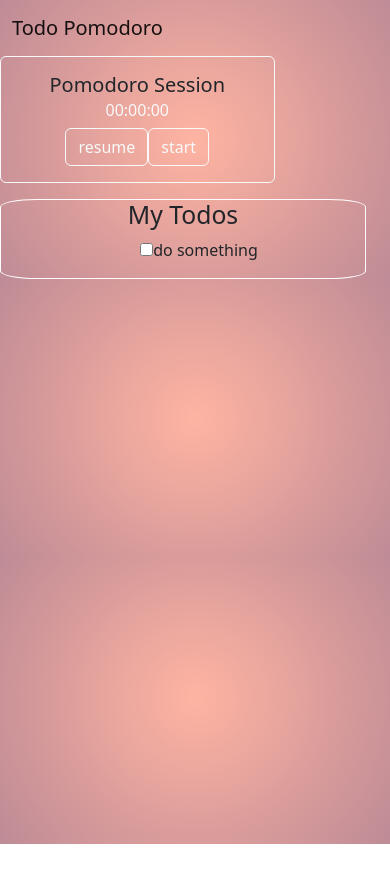
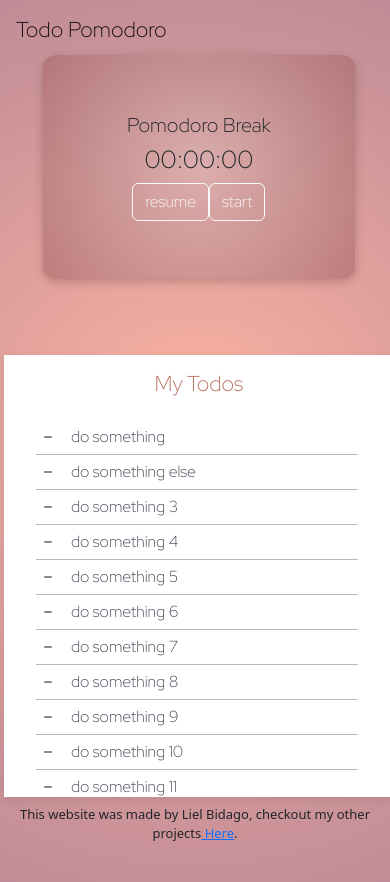
Before and after one commit to lielbidago/Todo-Pomodoro, a React (Create React App) app: page /Todos-and-pomodoro in a window 390 px wide. Shown: the top 882 px of the page. Before the commit the page ends 844 px from the top, so only its background shows below. Built offline with nearby package versions, Linux system fonts and the light colour scheme.

Commit message:
added design to the list and timer, and fixed timer zero issue

```diff
--- a/src/App.scss
+++ b/src/App.scss
@@ -1,34 +1,396 @@
+@import url('https://fonts.googleapis.com/css2?family=Lato:ital,wght@0,300;1,300&family=Red+Hat+Display:ital,wght@0,300;0,600;1,300&display=swap');
+
+h4{
+    font-family: 'Red Hat Display', sans-serif;
+}
 
 body{
     text-align: center;
     min-width: 243px;
-    width: 100vw;
-
-    // $font-family-base: system-ui;
-    background: rgb(255,180,162);
-    background: radial-gradient(circle, rgba(255,180,162,1) 0%, rgba(190,138,149,0.9902912621359223) 100%);
+    margin: 0;
+    padding: 0;
+    font-family: 'Red Hat Display', sans-serif;
+    background: #ffb4a2;
+    background: radial-gradient(circle, #ffb4a2 0%, #be8a95fc 100%);
 }
 
 .TodoPomodoroHeader{
-    position: relative;
-    border-bottom: black solid 1px;
+    min-width: 100vw;
+    grid-area: TodoPomodoroHeader;
+    height: fit-content;
+
 }
 
+.ListAndTimer{
+    display: grid;
+    grid-template-columns: 35% 65%;
+    grid-template-rows: minmax(auto, 8%) 1fr 5%;
+    font-family: 'Red Hat Display', sans-serif;
+    height: 100vh;
+    width: auto;
+    margin: 1%;
+    grid-template-areas:
+    "TodoPomodoroHeader TodoPomodoroHeader"
+    "TodoPomodoroList pomodoro-timer"
+    "footer footer"
+
+}
+
+
 .pomodoro-timer{
-    border: solid black;
+    grid-area: pomodoro-timer;
+    min-width: max-content;
+    min-height: max-content;
 
+
+}
+
+
+
+
+
+.timer{
+
+    padding:  15%;
+    margin: auto;
+    min-width: max-content;
+    min-height: max-content;
+    max-width: 80%;
+    text-align: center;
+    background: rgb(163, 163, 163);
+    background: radial-gradient(circle, rgba(255, 255, 255, 0.308) 0%, rgba(1, 0, 0, 0.148) 100%);
+    border-radius: 5%;
+    box-shadow: 0 3px 10px rgb(0 0 0 / 0.2);
 }
 
 .Todo-li{
     list-style: none;
+    border-bottom: 1px solid rgb(184, 184, 184);
+    width:90%;
+
 }
 
-// .pomodoro-timer{
-//     background-color: antiquewhite;
-
-// }
+.TodoPomodoroList > h4{
+    text-align: center;
+    color: #b97261;
+    padding: 4%;
+}
 
 .TodoPomodoroList{
-    border: solid 1px white;
-    border-radius: 10%;
+    grid-area: TodoPomodoroList;
+    min-width: max-content;
+    background: rgb(255, 255, 255);
+    justify-self: stretch;
+    align-self: stretch;
+    overflow-y: scroll;
+    box-shadow: 0 3px 10px rgba(0, 0, 0, 0.091);
 }
+footer{
+    grid-area: footer;
+    position: sticky;
+    bottom: 0;
+    width: 100vw;
+    // border: solid 1px black;
+    text-align: center;
+    font-weight: lighter;
+    font-size: small;
+}
+
+@media (max-width: 480px){
+    .ListAndTimer{
+        display: grid;
+        grid-template-columns: auto;
+        grid-template-rows: minmax(auto, 5%) minmax(auto, 30%) 1fr 5%;
+        height: 100vh;
+        width: 100vw;
+        gap: 1%;
+        grid-template-areas:
+        "TodoPomodoroHeader "
+        "pomodoro-timer"
+        "TodoPomodoroList"
+        "footer"
+
+    }
+
+    .TodoPomodoroHeader{
+        min-width: 100vw;
+        grid-area: TodoPomodoroHeader;
+    }
+
+    .timer{
+
+        min-width: 50vw;
+        width: 90vw;
+        text-align: center;
+        background: rgb(219,187,187);
+        background: radial-gradient(circle, rgba(219,187,187,0.5555555555555556) 0%, rgba(167,103,103,0.6231884057971014) 100%);
+
+    }
+
+    .TodoPomodoroList{
+        grid-area: TodoPomodoroList;
+        min-width: max-content;
+        background: rgb(255, 255, 255);
+        justify-self: stretch;
+        align-self: stretch;
+        overflow-y: scroll;
+        margin-top: 10%;
+    }
+}
+
+
+
+
+.checkbox-wrapper-11 {
+    --text: #414856;
+    --check: #858585fc;
+    --disabled: #d4d4d4fc;
+    --border-radius: 10px;
+    border-radius: var(--border-radius);
+    position: relative;
+    padding: 5px;
+    display: grid;
+    grid-template-columns: 30px auto;
+    align-items: center;
+  }
+  .checkbox-wrapper-11 label {
+    color: var(--text);
+    position: relative;
+    cursor: pointer;
+    display: grid;
+    align-items: center;
+    width: -webkit-fit-content;
+    width: -moz-fit-content;
+    width: fit-content;
+    transition: color 0.3s ease;
+  }
+  .checkbox-wrapper-11 label::before,
+  .checkbox-wrapper-11 label::after {
+    content: "";
+    position: absolute;
+  }
+  .checkbox-wrapper-11 label::before {
+    height: 2px;
+    width: 8px;
+    left: -27px;
+    background: var(--check);
+    border-radius: 2px;
+    transition: background 0.3s ease;
+  }
+  .checkbox-wrapper-11 label:after {
+    height: 4px;
+    width: 4px;
+    top: 8px;
+    left: -25px;
+    border-radius: 50%;
+  }
+  .checkbox-wrapper-11 input[type=checkbox] {
+    -webkit-appearance: none;
+    -moz-appearance: none;
+    position: relative;
+    height: 15px;
+    width: 15px;
+    outline: none;
+    border: 0;
+    margin: 0 15px 0 0;
+    cursor: pointer;
+    background: var(--background);
+    display: grid;
+    align-items: center;
+  }
+  .checkbox-wrapper-11 input[type=checkbox]::before, .checkbox-wrapper-11 input[type=checkbox]::after {
+    content: "";
+    position: absolute;
+    height: 2px;
+    top: auto;
+    background: var(--check);
+    border-radius: 2px;
+  }
+  .checkbox-wrapper-11 input[type=checkbox]::before {
+    width: 0px;
+    right: 60%;
+    transform-origin: right bottom;
+  }
+  .checkbox-wrapper-11 input[type=checkbox]::after {
+    width: 0px;
+    left: 40%;
+    transform-origin: left bottom;
+  }
+  .checkbox-wrapper-11 input[type=checkbox]:checked::before {
+    -webkit-animation: check-01-11 0.4s ease forwards;
+            animation: check-01-11 0.4s ease forwards;
+  }
+  .checkbox-wrapper-11 input[type=checkbox]:checked::after {
+    -webkit-animation: check-02-11 0.4s ease forwards;
+            animation: check-02-11 0.4s ease forwards;
+  }
+  .checkbox-wrapper-11 input[type=checkbox]:checked + label {
+    color: var(--disabled);
+    -webkit-animation: move-11 0.3s ease 0.1s forwards;
+            animation: move-11 0.3s ease 0.1s forwards;
+  }
+  .checkbox-wrapper-11 input[type=checkbox]:checked + label::before {
+    background: var(--disabled);
+    -webkit-animation: slice-11 0.4s ease forwards;
+            animation: slice-11 0.4s ease forwards;
+  }
+  .checkbox-wrapper-11 input[type=checkbox]:checked + label::after {
+    -webkit-animation: firework-11 0.5s ease forwards 0.1s;
+            animation: firework-11 0.5s ease forwards 0.1s;
+  }
+
+  @-webkit-keyframes move-11 {
+    50% {
+      padding-left: 8px;
+      padding-right: 0px;
+    }
+    100% {
+      padding-right: 4px;
+    }
+  }
+
+  @keyframes move-11 {
+    50% {
+      padding-left: 8px;
+      padding-right: 0px;
+    }
+    100% {
+      padding-right: 4px;
+    }
+  }
+  @-webkit-keyframes slice-11 {
+    60% {
+      width: 100%;
+      left: 4px;
+    }
+    100% {
+      width: 100%;
+      left: -2px;
+      padding-left: 0;
+    }
+  }
+  @keyframes slice-11 {
+    60% {
+      width: 100%;
+      left: 4px;
+    }
+    100% {
+      width: 100%;
+      left: -2px;
+      padding-left: 0;
+    }
+  }
+  @-webkit-keyframes check-01-11 {
+    0% {
+      width: 4px;
+      top: auto;
+      transform: rotate(0);
+    }
+    50% {
+      width: 0px;
+      top: auto;
+      transform: rotate(0);
+    }
+    51% {
+      width: 0px;
+      top: 8px;
+      transform: rotate(45deg);
+    }
+    100% {
+      width: 5px;
+      top: 8px;
+      transform: rotate(45deg);
+    }
+  }
+  @keyframes check-01-11 {
+    0% {
+      width: 4px;
+      top: auto;
+      transform: rotate(0);
+    }
+    50% {
+      width: 0px;
+      top: auto;
+      transform: rotate(0);
+    }
+    51% {
+      width: 0px;
+      top: 8px;
+      transform: rotate(45deg);
+    }
+    100% {
+      width: 5px;
+      top: 8px;
+      transform: rotate(45deg);
+    }
+  }
+  @-webkit-keyframes check-02-11 {
+    0% {
+      width: 4px;
+      top: auto;
+      transform: rotate(0);
+    }
+    50% {
+      width: 0px;
+      top: auto;
+      transform: rotate(0);
+    }
+    51% {
+      width: 0px;
+      top: 8px;
+      transform: rotate(-45deg);
+    }
+    100% {
+      width: 10px;
+      top: 8px;
+      transform: rotate(-45deg);
+    }
+  }
+  @keyframes check-02-11 {
+    0% {
+      width: 4px;
+      top: auto;
+      transform: rotate(0);
+    }
+    50% {
+      width: 0px;
+      top: auto;
+      transform: rotate(0);
+    }
+    51% {
+      width: 0px;
+      top: 8px;
+      transform: rotate(-45deg);
+    }
+    100% {
+      width: 10px;
+      top: 8px;
+      transform: rotate(-45deg);
+    }
+  }
+  @-webkit-keyframes firework-11 {
+    0% {
+      opacity: 1;
+      box-shadow: 0 0 0 -2px #4F29F0, 0 0 0 -2px #4F29F0, 0 0 0 -2px #4F29F0, 0 0 0 -2px #4F29F0, 0 0 0 -2px #4F29F0, 0 0 0 -2px #4F29F0;
+    }
+    30% {
+      opacity: 1;
+    }
+    100% {
+      opacity: 0;
+      box-shadow: 0 -15px 0 0px #4F29F0, 14px -8px 0 0px #4F29F0, 14px 8px 0 0px #4F29F0, 0 15px 0 0px #4F29F0, -14px 8px 0 0px #4F29F0, -14px -8px 0 0px #4F29F0;
+    }
+  }
+  @keyframes firework-11 {
+    0% {
+      opacity: 1;
+      box-shadow: 0 0 0 -2px #4F29F0, 0 0 0 -2px #4F29F0, 0 0 0 -2px #4F29F0, 0 0 0 -2px #4F29F0, 0 0 0 -2px #4F29F0, 0 0 0 -2px #4F29F0;
+    }
+    30% {
+      opacity: 1;
+    }
+    100% {
+      opacity: 0;
+      box-shadow: 0 -15px 0 0px #4F29F0, 14px -8px 0 0px #4F29F0, 14px 8px 0 0px #4F29F0, 0 15px 0 0px #4F29F0, -14px 8px 0 0px #4F29F0, -14px -8px 0 0px #4F29F0;
+    }
+  }
--- a/src/App.tsx
+++ b/src/App.tsx
@@ -4,15 +4,20 @@ import {WelcomePage} from "./pages/welcome"
 import {ListAndTimer} from "./pages/ListAndTimer"
 import  {Route, Routes} from "react-router-dom";
 import 'bootstrap/dist/css/bootstrap.css';
+import { Footer } from './components/footer';
 
 
 
 function App() {
   return (
+    <>
     <Routes>
       <Route path='*' element={<WelcomePage/>}/>
       <Route path='Todos-and-pomodoro' element={<ListAndTimer/>}/>
     </Routes>
+    <Footer/>
+    </>
+
   )
 }
 
--- a/src/appHooks/pomodoroTimerHook.tsx
+++ b/src/appHooks/pomodoroTimerHook.tsx
@@ -2,8 +2,8 @@ import { useState } from "react";
 
 export function PomodoroTimerHook(){
 
-    const [sessionLen, setSessionLen] = useState(2400)
-    const [breakLen, setBreakLen] = useState(1200)
+    const [sessionLen, setSessionLen] = useState(10)
+    const [breakLen, setBreakLen] = useState(5)
     const [timer, setTimer] = useState(0)
 
     const [timerMode, setTimerMode] = useState('Pomodoro Session') // or Pomodoro Break
@@ -40,6 +40,10 @@ export function PomodoroTimerHook(){
         setTimerStatus(true)
     }
 
+    function changeTimerModes(newMode: string){
+        setTimerMode(newMode)
+    }
+
 
     return {
         timer,
@@ -50,7 +54,8 @@ export function PomodoroTimerHook(){
         timerStatus,
         changeTime,
         pauseTimer,
-        resumeTimer
+        resumeTimer,
+        changeTimerModes
     }
 
 }
--- a/src/appHooks/todoListHook.tsx
+++ b/src/appHooks/todoListHook.tsx
@@ -8,7 +8,20 @@ export interface itodoLi{
 
 export function TodosListHook(){
 
-    const [ todoList, setTodoList ] = useState([{title:'do something', id:Date.now(), completed: false}]);
+    const test =
+    [{title:'do something', id:Date.now(), completed: false},
+    {title:'do something else', id:Date.now()-1, completed: false},
+    {title:'do something 3', id:Date.now()+1, completed: false},
+    {title:'do something 4', id:Date.now()+2, completed: false},
+    {title:'do something 5', id:Date.now()+3, completed: false},
+    {title:'do something 6', id:Date.now()+4, completed: false},
+    {title:'do something 7', id:Date.now()+5, completed: false},
+    {title:'do something 8', id:Date.now()+6, completed: false},
+    {title:'do something 9', id:Date.now()+7, completed: false},
+    {title:'do something 10', id:Date.now()+8, completed: false},
+    {title:'do something 11', id:Date.now()+9, completed: false},
+    {title:'do something 12', id:Date.now()+10, completed: false}]
+    const [ todoList, setTodoList ] = useState(test);
 
     function addTodo(task: string){
         const newTodoList: itodoLi[] = todoList.map((td)=>td)
--- a/src/components/PomodoroTimer.tsx
+++ b/src/components/PomodoroTimer.tsx
@@ -3,11 +3,12 @@ import { useEffect } from "react";
 interface PomodoroTimer{
     timer: number,
     timerMode: string,
-    startTimer,
+    startTimer():void,
     timerStatus:boolean,
-    changeTime,
-    pauseTimer,
-    resumeTimer
+    changeTime():void,
+    pauseTimer():void,
+    resumeTimer():void,
+    changeTimerModes(newMode: string):void
 
 }
 
@@ -21,21 +22,39 @@ function formatTimer(timer: number){
       `${seconds}`.padStart(2,'0');
 }
 
+//'Pomodoro Session'
+
 export function PomodoroTimer(props:PomodoroTimer){
 
-    const {timer, timerMode, startTimer, timerStatus,changeTime, pauseTimer, resumeTimer } = props
+    const {timer, timerMode, startTimer, timerStatus,changeTime, pauseTimer, resumeTimer, changeTimerModes } = props
 
     const I = useEffect(()=>{
+
+        if(timer === 0){
+
+            pauseTimer()
+
+            if(timerMode==='Pomodoro Break'){
+                changeTimerModes('Pomodoro Session')
+
+            }else{
+                changeTimerModes('Pomodoro Break')
+            }
+
+
+        }
+
         if(timerStatus){
             const interval = setInterval(() => {
                 changeTime()
             }, 1000);
 
-        return () => clearInterval(interval);
+
+            return () => {clearInterval(interval)};
         }
     }, [timer, timerStatus])
 
-    console.log(`interval id:`,I)
+    // console.log(`interval id:`,I)
 
     // return (
     //     <div className="pomodoro-timer card bg-transparent col-9">
@@ -55,11 +74,13 @@ export function PomodoroTimer(props:PomodoroTimer){
     //     </div>
     // )
 
+
+    //card bg-transparent border-light mb-3 col-9
     return (
-        <div className="pomodoro-timer card bg-transparent border-light mb-3 col-9">
-            <div className="card-body">
-                <h5 className="card-title">{timerMode}</h5>
-                <h6 className="card-subtitle mb-2 text-light">{formatTimer(timer)}</h6>
+        <div className="pomodoro-timer">
+            <div className="timer">
+                <h5 className="timer-title">{timerMode}</h5>
+                <h2 className="time">{formatTimer(timer)}</h2>
                 <div className="timerButtons">
                     {timerStatus? <button className='btn btn-outline-light' onClick={pauseTimer}>pause</button>:
                     <button className='btn btn-outline-light' onClick={resumeTimer}>resume</button>}
--- a/src/components/TodoLI.tsx
+++ b/src/components/TodoLI.tsx
@@ -11,8 +11,13 @@ export function TodoLI(props: TodoLIProps){
 
     return (
         <li className="Todo-li" id={'li-'+ id.toString()}>
-            <input className="toggle" type="checkbox" checked={completed} onChange = {()=>changeStatusTodo(id)}></input>
-            <label>{title}</label>
+            <div className='checkbox-wrapper-11'>
+                <input className="toggle" type="checkbox" checked={completed} onChange = {()=>changeStatusTodo(id)}></input>
+                <label>{title}</label>
+            </div>
+
+
+
         </li>
     )
 }
--- a/src/components/TodoPomodoroList.tsx
+++ b/src/components/TodoPomodoroList.tsx
@@ -9,10 +9,10 @@ interface TodoPomodoListProps{
 export function TodoPomodoList(props: TodoPomodoListProps){
 
     const {todoList, changeStatusTodo} = props
-
+// col
     return (
-        <div className="TodoPomodoroList col">
-            <h2>My Todos</h2>
+        <div className="TodoPomodoroList">
+            <h4>My Todos</h4>
             <ul className="my-todos">
                 {todoList.map((td:itodoLi)=> (<TodoLI todo={td} key={td.id} changeStatusTodo={changeStatusTodo}/>))}
             </ul>
--- /dev/null
+++ b/src/components/footer.tsx
@@ -0,0 +1,9 @@
+
+export function Footer(){
+    return (
+        <footer>This website was made by Liel Bidago,
+            checkout my other projects
+            <a href="https://github.com/lielbidago"> Here</a>.
+        </footer>
+    )
+}
--- a/src/components/header.tsx
+++ b/src/components/header.tsx
@@ -3,9 +3,9 @@ export function TodoPomodoroHeader(){
     return (
         // <h1 className="TodoPomodoroHeader">Todo Pomodoro</h1>
 
-        <nav className="navbar bg-body-tertiary">
+        <nav className="navbar navbar-expand-lg bg-body-tertiary TodoPomodoroHeader">
             <div className="container-fluid">
-                <a className="navbar-brand" href="\">Todo Pomodoro</a>
+                <a className="navbar-brand" href="\"><h4>Todo Pomodoro</h4></a>
             </div>
         </nav>
     )
--- a/src/pages/ListAndTimer.tsx
+++ b/src/pages/ListAndTimer.tsx
@@ -6,11 +6,11 @@ import {TodosListHook} from '../appHooks/todoListHook'
 
 export function ListAndTimer(){
 
-    const {timer, breakLen, sessionLen, timerMode, startTimer, timerStatus, changeTime, pauseTimer, resumeTimer} = PomodoroTimerHook();
+    const {timer, breakLen, sessionLen, timerMode, startTimer, timerStatus, changeTime, pauseTimer, resumeTimer, changeTimerModes} = PomodoroTimerHook();
     const {todoList, changeStatusTodo} = TodosListHook()
-
+//container-sm row text-center fw-light
     return (
-        <div className="ListAndTimer container-sm row text-center fw-light ">
+        <div className="ListAndTimer">
             <TodoPomodoroHeader/>
             <PomodoroTimer timer={timer}
              timerMode={timerMode}
@@ -18,7 +18,8 @@ export function ListAndTimer(){
              timerStatus={timerStatus}
              changeTime={changeTime}
              pauseTimer={pauseTimer}
-             resumeTimer={resumeTimer}/>
+             resumeTimer={resumeTimer}
+             changeTimerModes={changeTimerModes}/>
              <TodoPomodoList todoList={todoList} changeStatusTodo={changeStatusTodo}/>
 
         </div>
```
